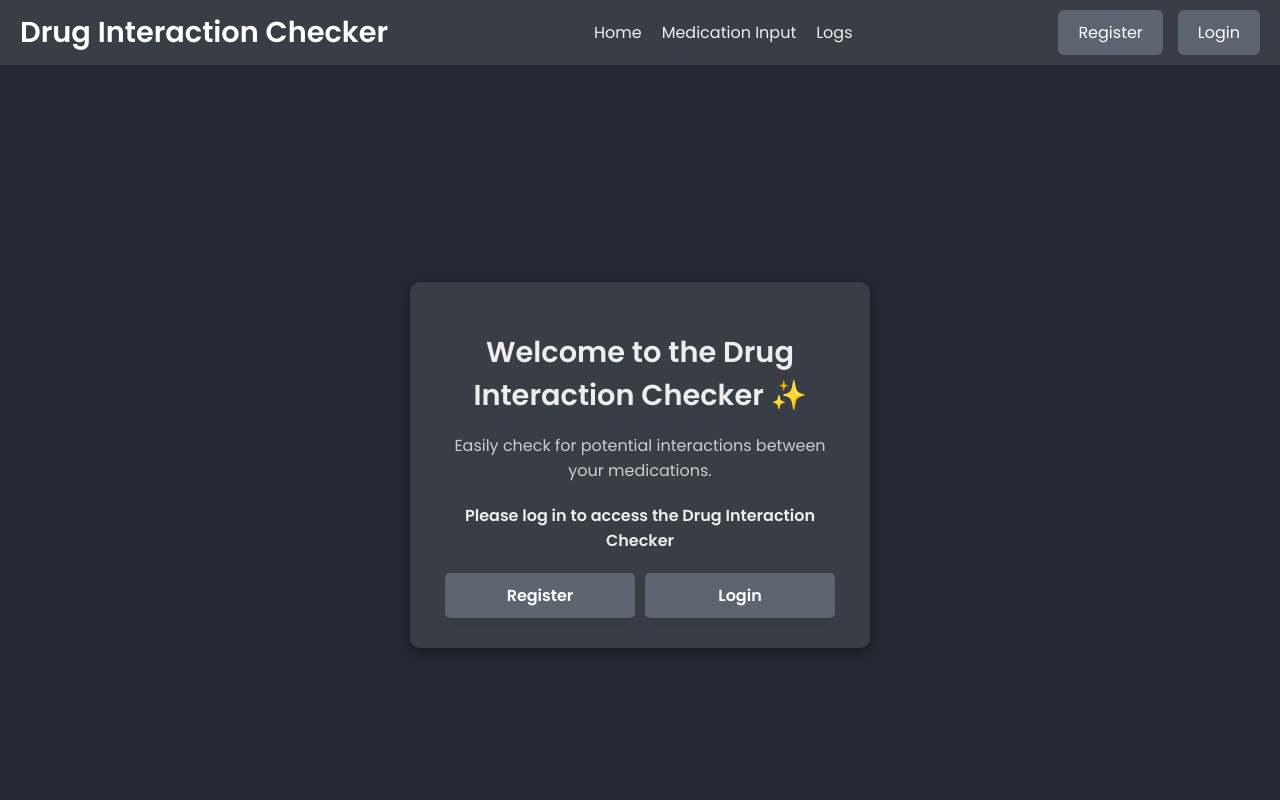
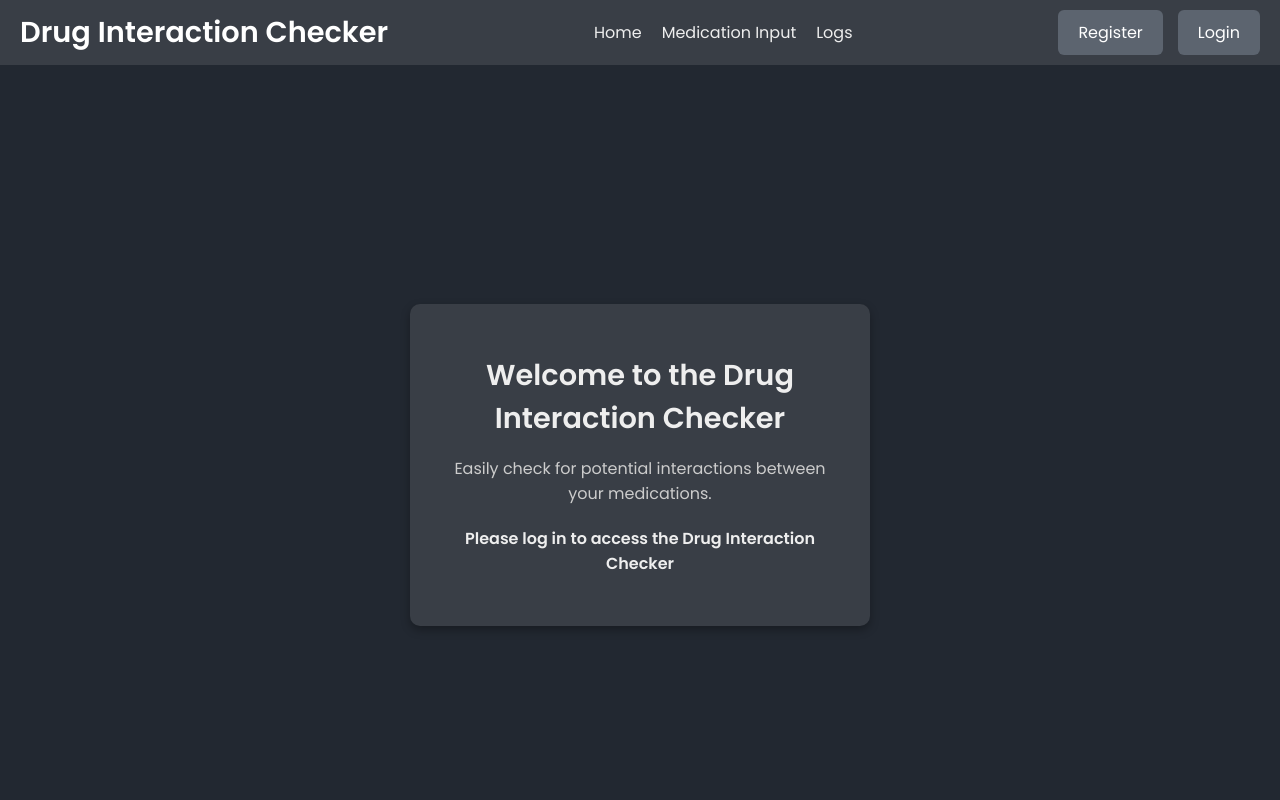
Before and after one commit to hend-isleem/drug_overdose, a React (Create React App) app in the folder frontend/: page / in a window 1280 px wide. Shown: the top 800 px of the page. Built offline with nearby package versions, Linux system fonts and the light colour scheme.

Commit message:
Comment the auth buttons in home page

```diff
--- a/frontend/src/components/Home.js
+++ b/frontend/src/components/Home.js
@@ -16,7 +16,7 @@ const Home = () => {
   return (
     <div style={pageStyle}>
       <div style={contentContainerStyle}>
-        <h1 style={headingStyle}>Welcome to the Drug Interaction Checker ✨</h1>
+        <h1 style={headingStyle}>Welcome to the Drug Interaction Checker</h1>
         <p style={subHeadingStyle}>
           Easily check for potential interactions between your medications.
         </p>
@@ -29,14 +29,14 @@ const Home = () => {
             <h2 style={promptStyle}>
               Please log in to access the Drug Interaction Checker
             </h2>
-            <div style={authButtonsContainerStyle}>
+            {/* <div style={authButtonsContainerStyle}>
               <Link to="/register" style={authButtonStyle}>
                 Register
               </Link>
               <Link to="/login" style={authButtonStyle}>
                 Login
               </Link>
-            </div>
+            </div> */}
           </div>
         )}
       </div>
@@ -100,24 +100,24 @@ const buttonStyle = {
   textAlign: "center",
 };
 
-const authButtonsContainerStyle = {
-  display: "flex",
-  justifyContent: "center",
-  gap: "10px",
-};
+// const authButtonsContainerStyle = {
+//   display: "flex",
+//   justifyContent: "center",
+//   gap: "10px",
+// };
 
-const authButtonStyle = {
-  padding: "10px 20px",
-  backgroundColor: "#5c646f",
-  color: "#ffffff",
-  fontSize: "1rem",
-  fontWeight: "bold",
-  textDecoration: "none",
-  borderRadius: "5px",
-  boxShadow: "0px 4px 6px rgba(0, 0, 0, 0.1)",
-  transition: "background-color 0.3s ease, transform 0.3s ease",
-  cursor: "pointer",
-  width: "150px",
-  textAlign: "center",
-};
+// const authButtonStyle = {
+//   padding: "10px 20px",
+//   backgroundColor: "#5c646f",
+//   color: "#ffffff",
+//   fontSize: "1rem",
+//   fontWeight: "bold",
+//   textDecoration: "none",
+//   borderRadius: "5px",
+//   boxShadow: "0px 4px 6px rgba(0, 0, 0, 0.1)",
+//   transition: "background-color 0.3s ease, transform 0.3s ease",
+//   cursor: "pointer",
+//   width: "150px",
+//   textAlign: "center",
+// };
 export default Home;
```
